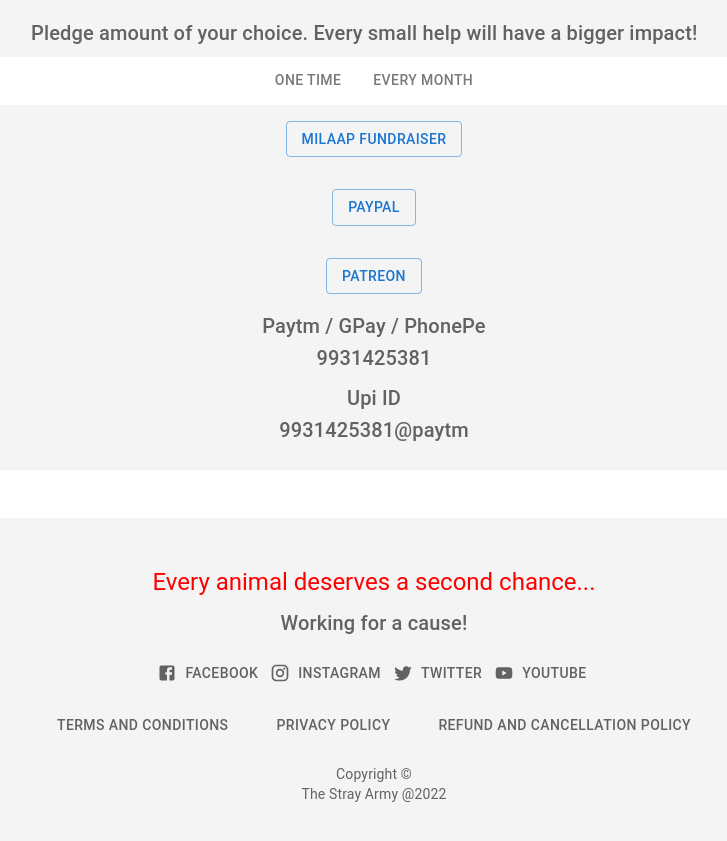
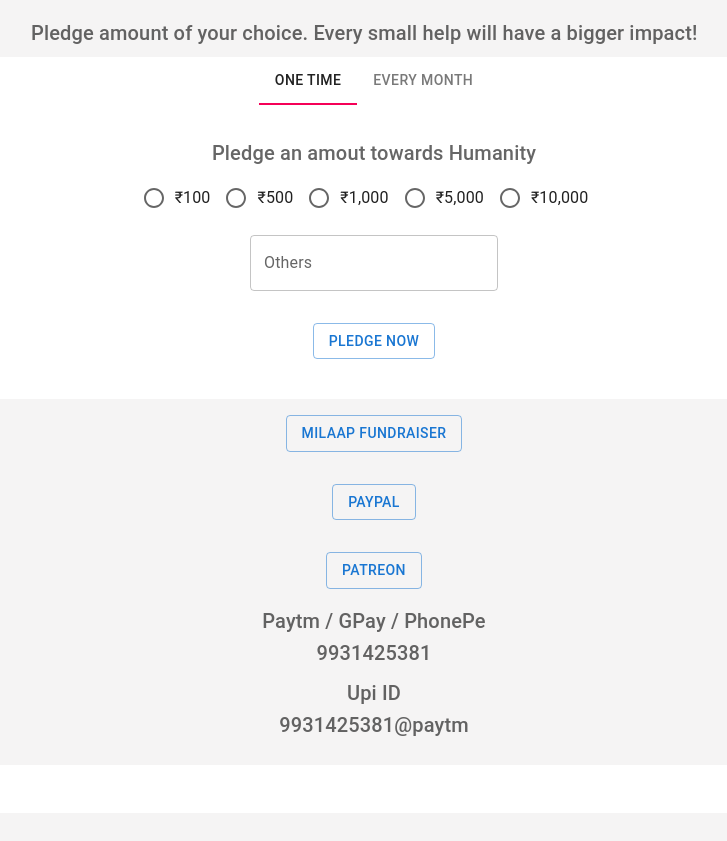
Before and after one commit to RitikBaba/TheStrayArmy, a React (Create React App) app: page /donate in a window 1280 px wide. Shown: the part 1035-1876 px from the top of the page, without its empty margins (266-993 px from the left). Built offline with nearby package versions, Linux system fonts and the light colour scheme.

Commit message:
Final Commit

```diff
--- a/src/components/contact.js
+++ b/src/components/contact.js
@@ -96,7 +96,7 @@ function Contact_us() {
                 Click Here
             </Button>
             <Typography variant="h6" color="text.secondary" component="div" sx={{px:4,py:2}}>
-            To adopt a Stray, visit the<Button href={<UpforA/>} >Up for Adoption</Button> page and fill the form. We will get in touch with you soon.
+            To adopt a Stray, visit the Up for Adoption page and fill the form. We will get in touch with you soon.
           </Typography>
           <Typography variant="h6" color="text.secondary" component="div" sx={{px:4,py:2}}>
           For questions about your donations or different donation methods, visit the ‘Donate’ page.
--- a/src/components/donate.js
+++ b/src/components/donate.js
@@ -32,7 +32,7 @@ import FormLabel from '@mui/material/FormLabel';
 
 
 function Donate() {
-  const [value, setValue] = React.useState(0);
+  const [value, setValue] = React.useState("1");
 
   const handleChange = (event, newValue) => {
     setValue(newValue);
@@ -88,7 +88,7 @@ function Donate() {
               <TabPanel value="1">
                   <Box sx={{display:'flex', alignItems: 'center',flexDirection:'column', justifyContent:'space-evenly'}}>
                     <Typography variant="h6" color="text.secondary" component="div" sx={{px:4,py:1}}>
-                    Pledge a amout towards Humanity
+                    Pledge an amout towards Humanity
                     </Typography>
                     <FormControl>
                         {/* <FormLabel id="demo-row-radio-buttons-group-label"></FormLabel> */}
@@ -113,7 +113,7 @@ function Donate() {
               <TabPanel value="2" >
               <Box sx={{display:'flex', alignItems: 'center',flexDirection:'column', justifyContent:'space-evenly'}}>
                     <Typography variant="h6" color="text.secondary" component="div" sx={{px:4,py:1}}>
-                    Pledge a amout towards Humanity
+                    Pledge an amout towards Humanity
                     </Typography>
                     <FormControl>
                         {/* <FormLabel id="demo-row-radio-buttons-group-label"></FormLabel> */}
--- a/src/components/homepage.js
+++ b/src/components/homepage.js
@@ -15,6 +15,7 @@ import homebox1 from './images/home_box1.jpg';
 import homebox2 from './images/home_box2.jpg';
 import homebox4 from './images/home_box4.jpg';
 import homebox3 from './images/home_box3.jpeg';
+import { NavLink,Link } from 'react-router-dom';
 import LeftCardbtn from './leftcardbtn';
 
 function Homepage() {
@@ -45,7 +46,7 @@ function Homepage() {
         </CardContent>
         <Box sx={{ display: 'flex', alignItems: 'center', pl: 1, pb: 1 }}>
             <Button variant="contained" color="error" sx={{fontSize: 20}}endIcon={<VolunteerActivismTwoToneIcon sx={{ fontSize: 400, alignItems: 'center' }}/>}>
-                Donate
+            <Link to="/donate" className='text-link'> Donate</Link>
             </Button>
         </Box>
       </Box>
```
Also changed, not shown: 1 other file (tests, documents, lock files or other folders).
